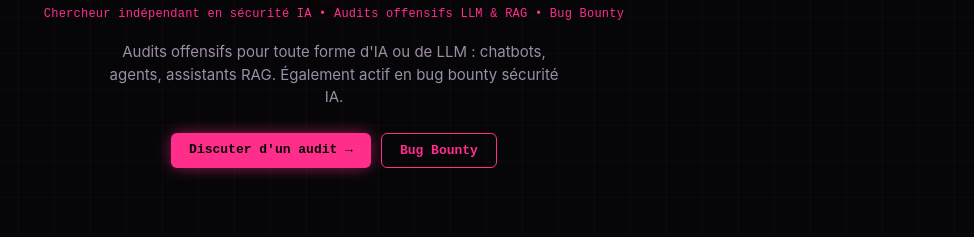
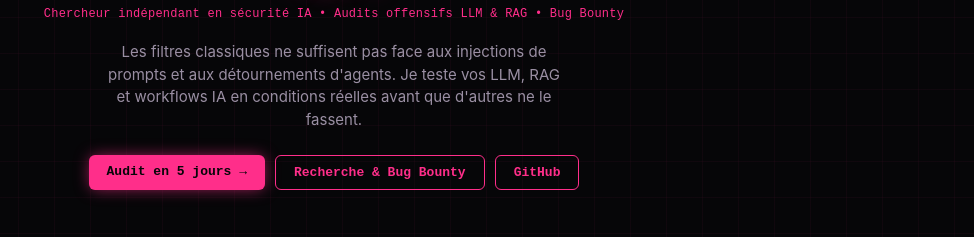
Before and after one commit to caprisecurity/ai-security-writeups, a plain HTML site: page index.html in a window 1280 px wide. Shown: the part 235-472 px from the top of the page, without its empty margins (306-1280 px from the left). Drawn offline with Linux system fonts and the light colour scheme.

Commit message:
Strengthen homepage manifesto and add GitHub link
Sharper, more offensive tagline and a 3rd button linking to the
caprisecurity GitHub profile, kept dash-free per earlier preference.

Co-Authored-By: Claude Sonnet 5 <noreply@anthropic.com>
Claude-Session: https://claude.ai/code/session_01FapU4n86NQD6x3Y7eZTtFT

```diff
--- a/index.html
+++ b/index.html
@@ -60,10 +60,11 @@ body{
     <img class="avatar" src="assets/avatar.jpg" alt="Capri">
     <h1>capri</h1>
     <p class="credibility">Chercheur indépendant en sécurité IA • Audits offensifs LLM & RAG • Bug Bounty</p>
-    <p class="tagline">Audits offensifs pour toute forme d'IA ou de LLM : chatbots, agents, assistants RAG. Également actif en bug bounty sécurité IA.</p>
+    <p class="tagline">Les filtres classiques ne suffisent pas face aux injections de prompts et aux détournements d'agents. Je teste vos LLM, RAG et workflows IA en conditions réelles avant que d'autres ne le fassent.</p>
     <div class="links">
-      <a href="audit.html">Discuter d'un audit →</a>
-      <a class="secondary" href="bugbounty.html">Bug Bounty</a>
+      <a href="audit.html">Audit en 5 jours →</a>
+      <a class="secondary" href="bugbounty.html">Recherche & Bug Bounty</a>
+      <a class="secondary" href="https://github.com/caprisecurity" target="_blank" rel="noopener">GitHub</a>
     </div>
   </section>
 
```
